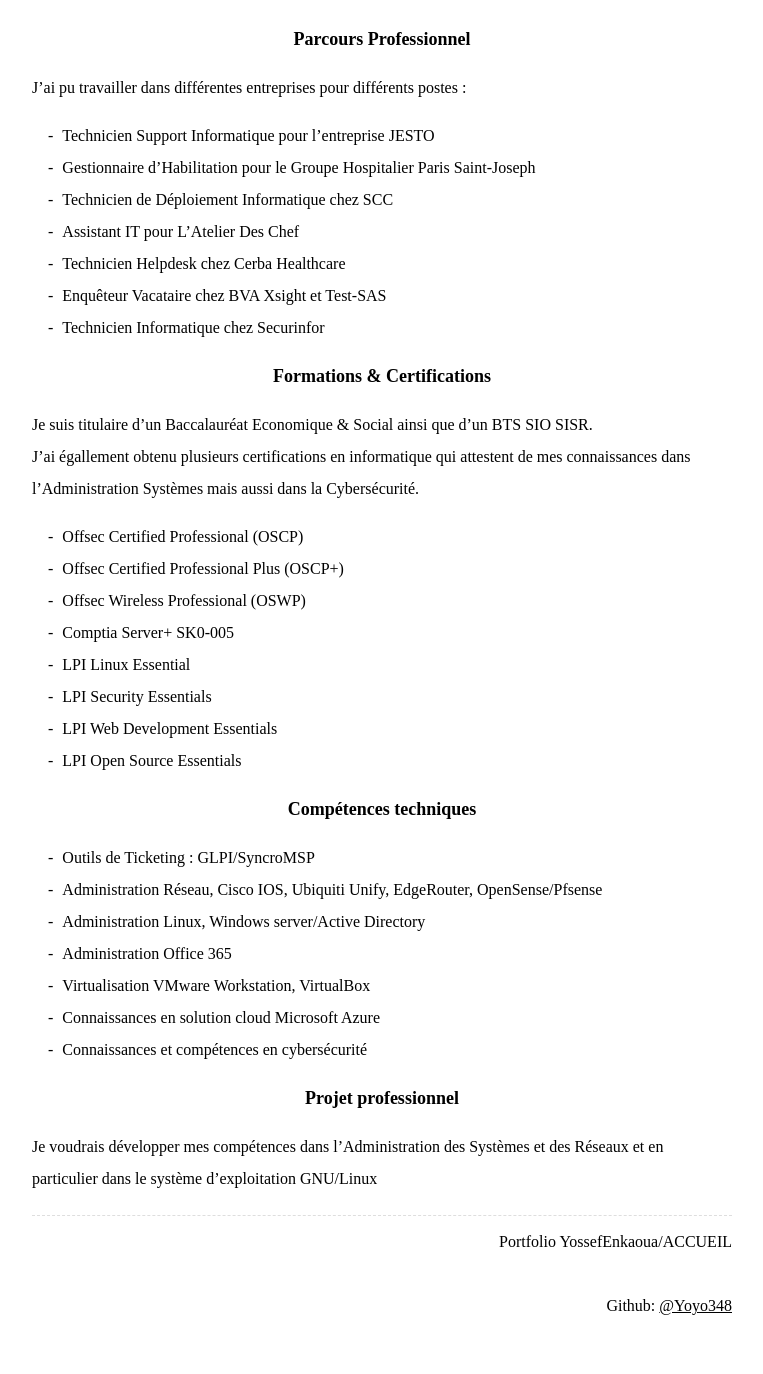
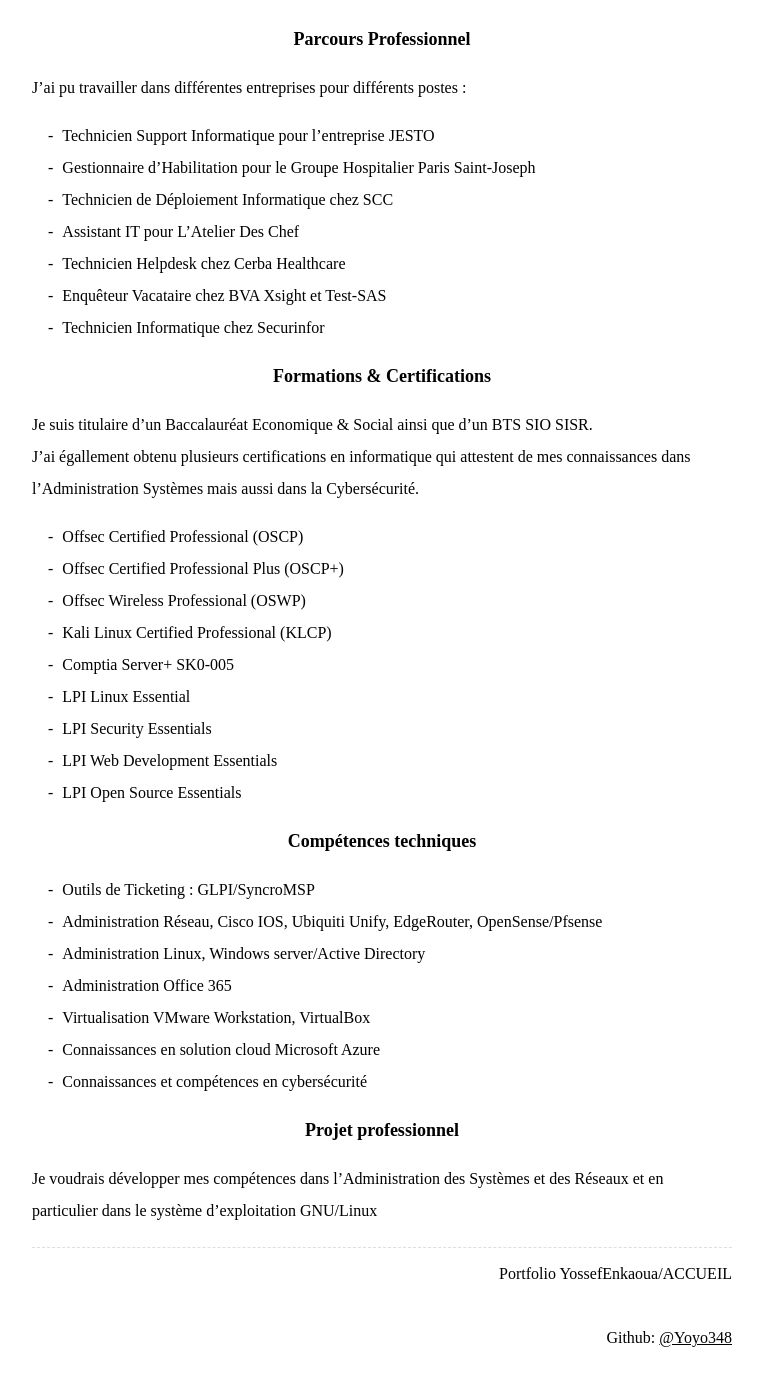
Before and after one commit to Yoyo348/ga_blog, a Jekyll site: the page built from index.md, in a window 1280 px wide, cut to the strip 467-1841 px from the top of the page. Shown: the whole strip, without its empty margins (258-1021 px from the left). Built offline with Jekyll 4.4.1, drawn with Linux system fonts in a browser that asks for light colours; before the commit the page ends 1809 px from its top, so only the background shows below that.

Commit message:
Update index.md

```diff
--- a/index.md
+++ b/index.md
@@ -31,6 +31,7 @@ J'ai égallement obtenu plusieurs certifications en informatique qui attestent d
 - Offsec Certified Professional (OSCP)
 - Offsec Certified Professional Plus (OSCP+)
 - Offsec Wireless Professional (OSWP)
+- Kali Linux Certified Professional (KLCP)
 - Comptia Server+ SK0-005
 - LPI Linux Essential
 - LPI Security Essentials
```
